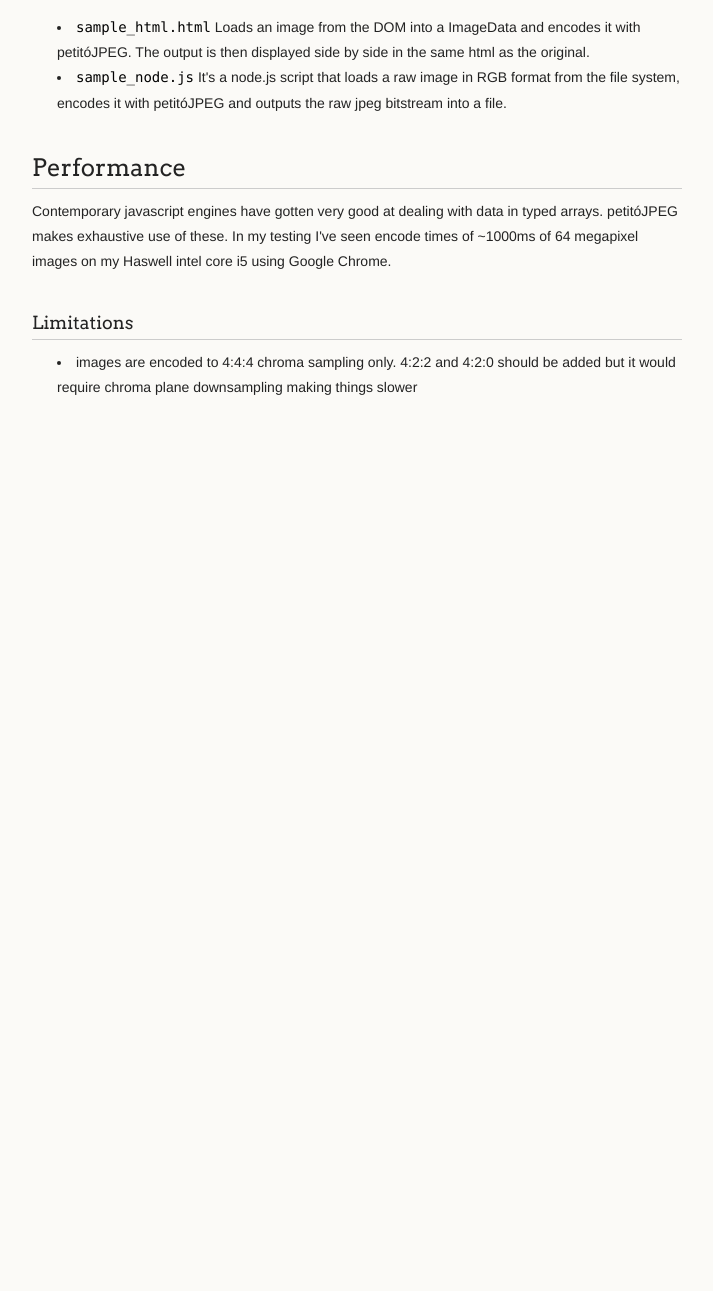
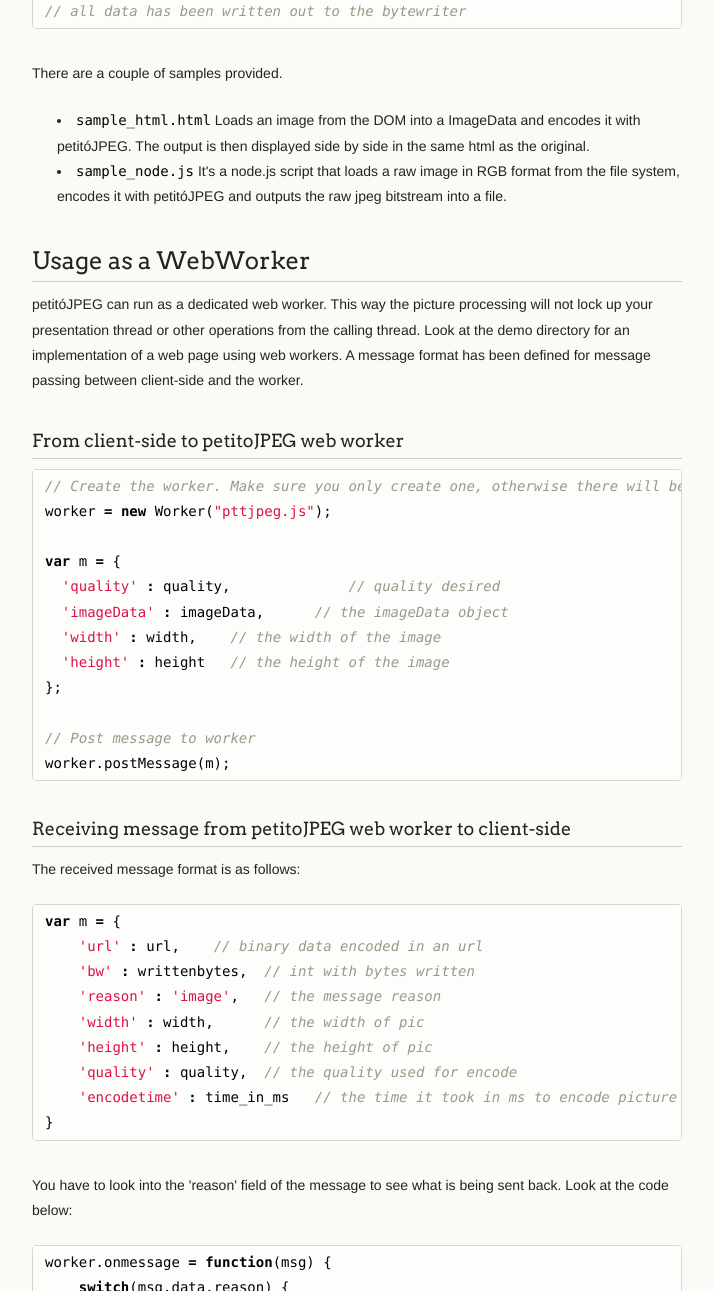
Before and after one commit to vigata/petitoJPEG, a plain HTML site: page index.html in a window 1280 px wide. Shown: the part 1509-2800 px from the top of the page, without its empty margins (278-991 px from the left). Before the commit the page ends 1981 px from the top, so only its background shows below. Drawn offline with Linux system fonts and the light colour scheme.

```diff
--- a/index.html
+++ b/index.html
@@ -31,20 +31,22 @@
       </header>
       <section>
         <h1>
-<a name="petit%C3%B3jpeg--" class="anchor" href="#petit%C3%B3jpeg--"><span class="octicon octicon-link"></span></a>petitóJPEG ® </h1>
-
-<h3>
-<a name="by-alberto-vigata" class="anchor" href="#by-alberto-vigata"><span class="octicon octicon-link"></span></a>by Alberto Vigata</h3>
+<a name="petit%C3%B3jpeg---by-alberto-vigata" class="anchor" href="#petit%C3%B3jpeg---by-alberto-vigata"><span class="octicon octicon-link"></span></a>petitóJPEG ®  by Alberto Vigata</h1>
 
 <h2>
 <a name="a-high-performance-jpeg-encoder-written-in-javascript" class="anchor" href="#a-high-performance-jpeg-encoder-written-in-javascript"><span class="octicon octicon-link"></span></a>A high performance JPEG Encoder written in JavaScript</h2>
 
-<p>petitóJPEG is a high performance JPEG encoder written in JavaScript. It can encode huge images (~64 Megapixels) in about 1000ms with contemporary CPUs. It is not a port from C code and it's a direct write into JS. The encoder makes pervasive use of TypedArrays so you'll need an interpreter that supports this.</p>
+<p>petitóJPEG is a high performance JPEG encoder written in JavaScript. It can encode huge images (~64 Megapixels) in about 1000ms with contemporary CPUs. It is not a port from C code and it's a direct write into JS. The encoder makes pervasive use of TypedArrays so you'll need an interpreter that supports this. It also supports being run inside nodeJS as well as a WebWorker.</p>
 
 <h2>
 <a name="live-demo" class="anchor" href="#live-demo"><span class="octicon octicon-link"></span></a>Live demo</h2>
 
 <p>See petitóJPEG in action right from the browser here <a href="http://godromo.com/petitojpeg">http://godromo.com/petitojpeg</a></p>
+
+<h2>
+<a name="performance" class="anchor" href="#performance"><span class="octicon octicon-link"></span></a>Performance</h2>
+
+<p>Contemporary javascript engines have gotten very good at dealing with data in typed arrays. petitóJPEG makes exhaustive use of these. In my testing I've seen encode times of ~1000ms of 64 megapixel images on my Haswell intel core i5 using Google Chrome.</p>
 
 <h2>
 <a name="usage" class="anchor" href="#usage"><span class="octicon octicon-link"></span></a>Usage</h2>
@@ -94,9 +96,61 @@
 <li>
 <code>sample_node.js</code> It's a node.js script that loads a raw image in RGB format from the file system, encodes it with petitóJPEG and outputs the raw jpeg bitstream into a file.</li>
 </ul><h2>
-<a name="performance" class="anchor" href="#performance"><span class="octicon octicon-link"></span></a>Performance</h2>
+<a name="usage-as-a-webworker" class="anchor" href="#usage-as-a-webworker"><span class="octicon octicon-link"></span></a>Usage as a WebWorker</h2>
 
-<p>Contemporary javascript engines have gotten very good at dealing with data in typed arrays. petitóJPEG makes exhaustive use of these. In my testing I've seen encode times of ~1000ms of 64 megapixel images on my Haswell intel core i5 using Google Chrome.</p>
+<p>petitóJPEG can run as a dedicated web worker. This way the picture processing will not lock up your presentation thread or other operations from the calling thread. Look at the demo directory for an implementation of a web page using web workers.
+A message format has been defined for message passing between client-side and the worker.</p>
+
+<h3>
+<a name="from-client-side-to-petitojpeg-web-worker" class="anchor" href="#from-client-side-to-petitojpeg-web-worker"><span class="octicon octicon-link"></span></a>From client-side to petitoJPEG web worker</h3>
+
+<div class="highlight highlight-javascript"><pre><span class="c1">// Create the worker. Make sure you only create one, otherwise there will be a thread per encode</span>
+<span class="nx">worker</span> <span class="o">=</span> <span class="k">new</span> <span class="nx">Worker</span><span class="p">(</span><span class="s2">"pttjpeg.js"</span><span class="p">);</span>
+
+<span class="kd">var</span> <span class="nx">m</span> <span class="o">=</span> <span class="p">{</span>
+  <span class="s1">'quality'</span> <span class="o">:</span> <span class="nx">quality</span><span class="p">,</span>              <span class="c1">// quality desired</span>
+  <span class="s1">'imageData'</span> <span class="o">:</span> <span class="nx">imageData</span><span class="p">,</span>      <span class="c1">// the imageData object</span>
+  <span class="s1">'width'</span> <span class="o">:</span> <span class="nx">width</span><span class="p">,</span>    <span class="c1">// the width of the image</span>
+  <span class="s1">'height'</span> <span class="o">:</span> <span class="nx">height</span>   <span class="c1">// the height of the image</span>
+<span class="p">};</span>
+
+<span class="c1">// Post message to worker</span>
+<span class="nx">worker</span><span class="p">.</span><span class="nx">postMessage</span><span class="p">(</span><span class="nx">m</span><span class="p">);</span>
+</pre></div>
+
+<h3>
+<a name="receiving-message-from-petitojpeg-web-worker-to-client-side" class="anchor" href="#receiving-message-from-petitojpeg-web-worker-to-client-side"><span class="octicon octicon-link"></span></a>Receiving message from petitoJPEG web worker to client-side</h3>
+
+<p>The received message format is as follows:</p>
+
+<div class="highlight highlight-javascript"><pre><span class="kd">var</span> <span class="nx">m</span> <span class="o">=</span> <span class="p">{</span>
+    <span class="s1">'url'</span> <span class="o">:</span> <span class="nx">url</span><span class="p">,</span>    <span class="c1">// binary data encoded in an url</span>
+    <span class="s1">'bw'</span> <span class="o">:</span> <span class="nx">writtenbytes</span><span class="p">,</span>  <span class="c1">// int with bytes written</span>
+    <span class="s1">'reason'</span> <span class="o">:</span> <span class="s1">'image'</span><span class="p">,</span>   <span class="c1">// the message reason </span>
+    <span class="s1">'width'</span> <span class="o">:</span> <span class="nx">width</span><span class="p">,</span>      <span class="c1">// the width of pic  </span>
+    <span class="s1">'height'</span> <span class="o">:</span> <span class="nx">height</span><span class="p">,</span>    <span class="c1">// the height of pic</span>
+    <span class="s1">'quality'</span> <span class="o">:</span> <span class="nx">quality</span><span class="p">,</span>  <span class="c1">// the quality used for encode</span>
+    <span class="s1">'encodetime'</span> <span class="o">:</span> <span class="nx">time_in_ms</span>   <span class="c1">// the time it took in ms to encode picture</span>
+<span class="p">}</span>
+</pre></div>
+
+<p>You have to look into the 'reason' field of the message to see what is being sent back. Look at the code below:</p>
+
+<div class="highlight highlight-javascript"><pre><span class="nx">worker</span><span class="p">.</span><span class="nx">onmessage</span> <span class="o">=</span> <span class="kd">function</span><span class="p">(</span><span class="nx">msg</span><span class="p">)</span> <span class="p">{</span>
+    <span class="k">switch</span><span class="p">(</span><span class="nx">msg</span><span class="p">.</span><span class="nx">data</span><span class="p">.</span><span class="nx">reason</span><span class="p">)</span> <span class="p">{</span>
+        <span class="k">case</span> <span class="s1">'image'</span><span class="o">:</span>
+            <span class="c1">// an image was sent here. url contains the bytes, as well as the other relevant info</span>
+            <span class="k">break</span><span class="p">;</span>
+        <span class="k">case</span> <span class="s1">'log'</span><span class="o">:</span>
+            <span class="c1">// logging from the worker is relied back through this message</span>
+            <span class="nx">console</span><span class="p">.</span><span class="nx">log</span><span class="p">(</span><span class="nx">msg</span><span class="p">.</span><span class="nx">data</span><span class="p">.</span><span class="nx">log</span><span class="p">);</span>
+            <span class="k">break</span><span class="p">;</span>
+        <span class="k">default</span><span class="o">:</span>
+            <span class="k">break</span><span class="p">;</span>
+    <span class="p">}</span>
+<span class="p">}</span>
+
+</pre></div>
 
 <h3>
 <a name="limitations" class="anchor" href="#limitations"><span class="octicon octicon-link"></span></a>Limitations</h3>
```
Also changed, not shown: params.json (+1 -1 lines).
